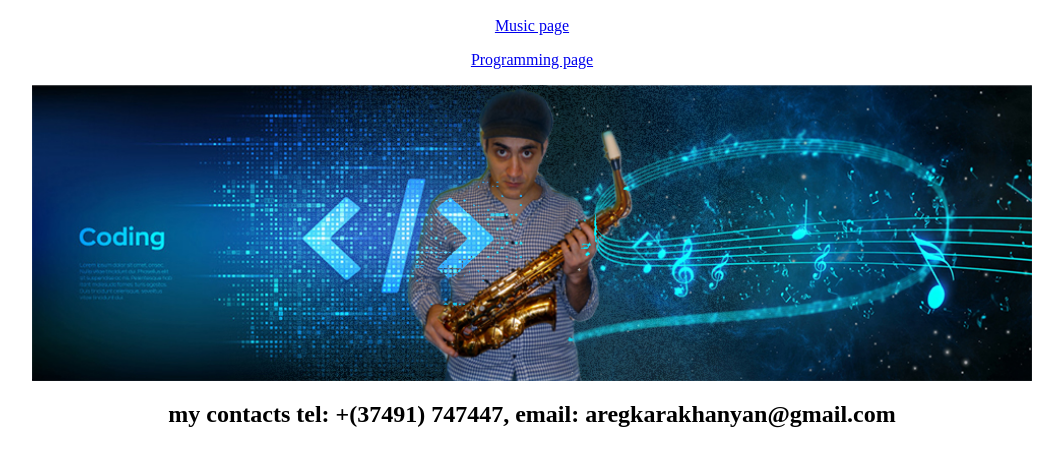
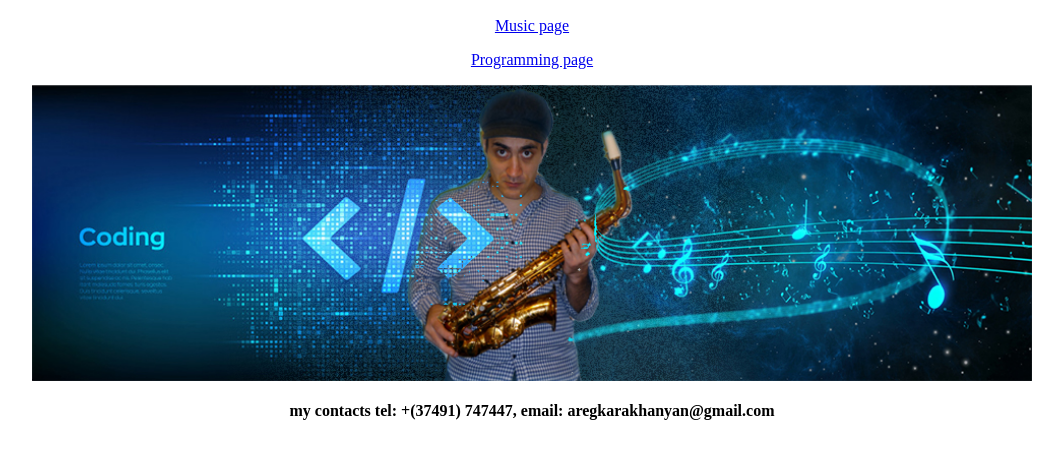
Before and after one commit to gyabaj/Areg-Karakhanyan, a plain HTML site: page index.html in a window 1280 px wide. Shown: the part 96-562 px from the top of the page, without its empty margins (108-1171 px from the left). Drawn offline with Linux system fonts and the light colour scheme.

Commit message:
Update index.html

```diff
--- a/index.html
+++ b/index.html
@@ -4,5 +4,5 @@
   <p><a href="./music.html">Music page</a></p>
   <p><a href="./programming.html">Programming page</a></p>
   <img src="./background1.jpg" width = "1000"px/>
- <p><h2>my contacts tel: +(37491) 747447, email: aregkarakhanyan@gmail.com</h2></p>
+ <p><h4>my contacts tel: +(37491) 747447, email: aregkarakhanyan@gmail.com</h4></p>
 </center>
```
